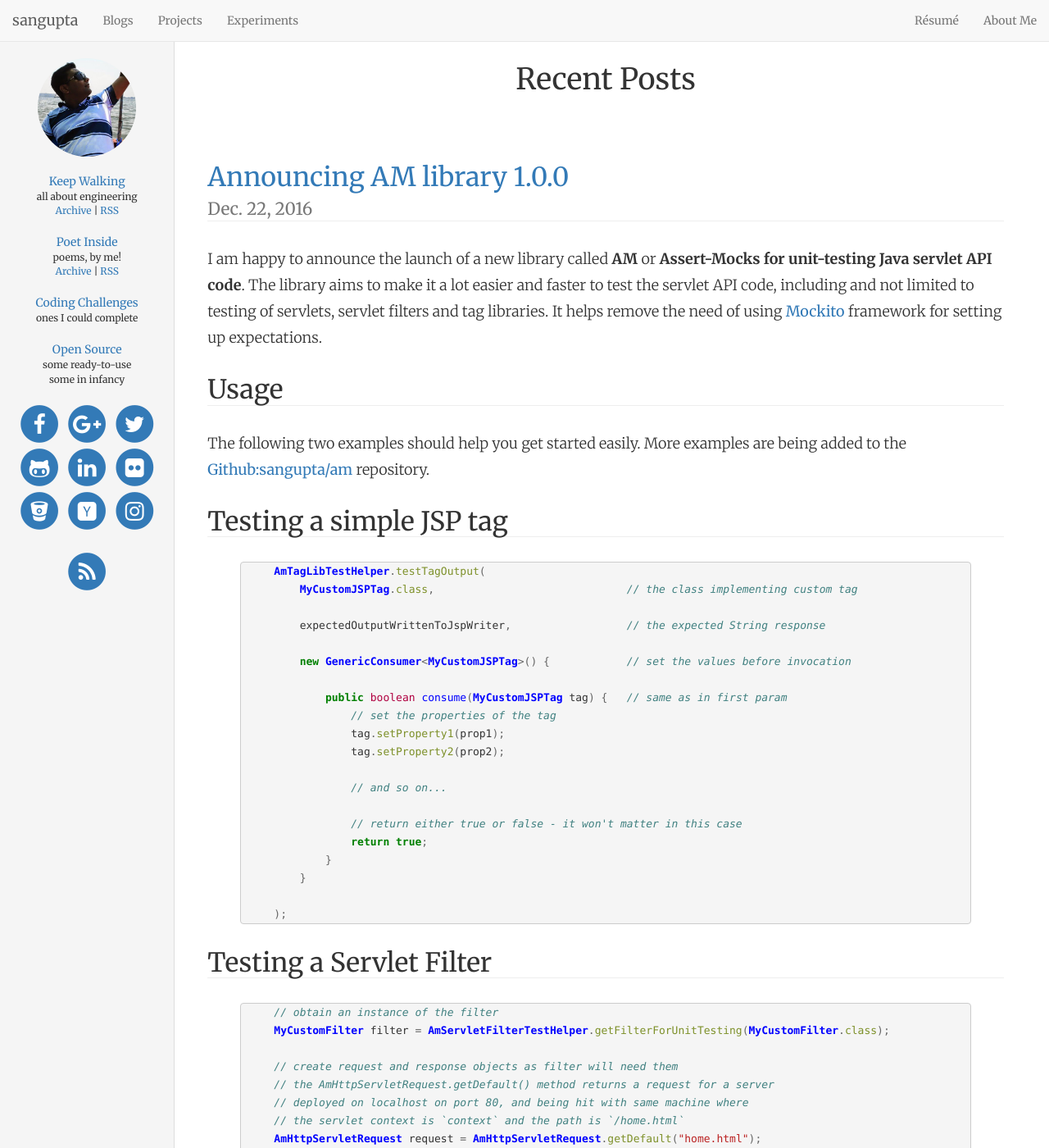
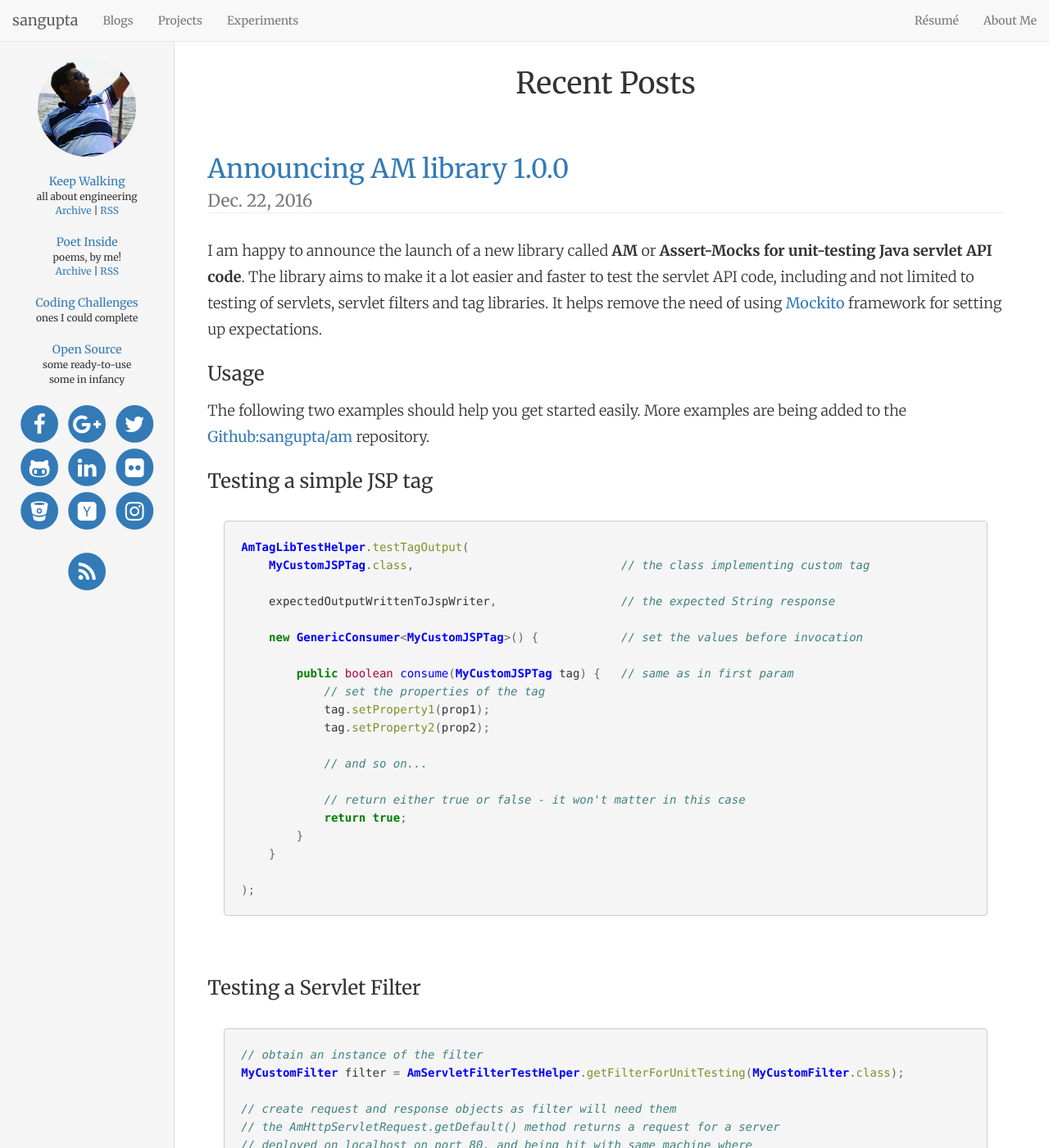
Before and after one commit to sangupta/sangupta.github.io, a Jekyll site: the page built from index.html, in a window 1280 px wide and 1400 px high. Shown: the whole window at 82% size. Built offline with Jekyll 4.4.1, drawn with Linux system fonts in a browser that asks for light colours; nearby versions of some CDN libraries; comment, search, counter and statistics services are not loaded.

Commit message:
updated styling

```diff
--- a/assets/css/sangupta.css
+++ b/assets/css/sangupta.css
@@ -7,7 +7,7 @@ body {
   font-family: Merriweather, Georgia, 'Times New Roman', serif;
 }
 h1, h2, h3 {
-  margin-bottom: 30px;
+  margin-top: 25px;
 }
 h4 {
   font-size: 20px;
@@ -23,6 +23,7 @@ h6 {
 }
 code {
   color: #777;
+  background-color: #f5f5f5;
 }
 .pad-top-20 {
   padding-top: 20px;
@@ -81,7 +82,7 @@ main {
   min-height: 500px;
 }
 .main p {
-  margin-bottom: 25px;
+  margin-bottom: 10px;
 }
 .monoDate {
   font-family: Monaco, "Courier New", monospace;
@@ -95,6 +96,7 @@ main {
 .main pre {
   line-height: 22px;
   margin-bottom: 30px;
+  font-size: 14px;
 }
 .main h1 {
   line-height: 54px;
@@ -237,10 +239,23 @@ a {
   font-weight: 300 !important;
 }
 .highlight {
-  padding: 0 40px;
+  padding: 20px;
 }
 .post-description p {
-  margin-bottom: 30px;
+  margin-bottom: 10px;
+}
+.post-description h1 {
+  font-size: 28px;
+  text-align: left;
+}
+.post-description h2 {
+  font-size: 24px;
+  border: none;
+  margin-bottom: 15px;
+}
+.post-description h3 {
+  font-size: 20px;
+  text-align: left;
 }
 article.one-poem:after, section.post:after, hr:after {
   background-image: url(/assets/images/divider.png);
@@ -276,3 +291,6 @@ textarea {
   font-weight: normal;
   font-family: Consolas, 'Liberation Mono', Menlo, Courier, monospace;
 }
+.alert-info a {
+  color: #6495ed;
+}
```
